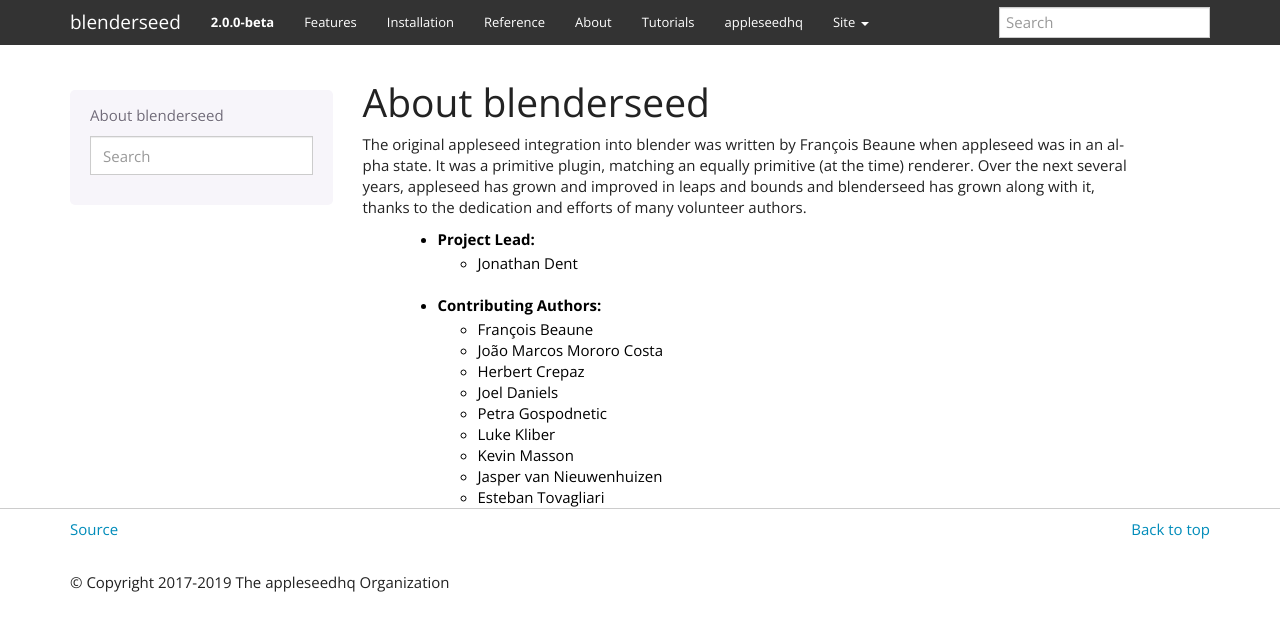
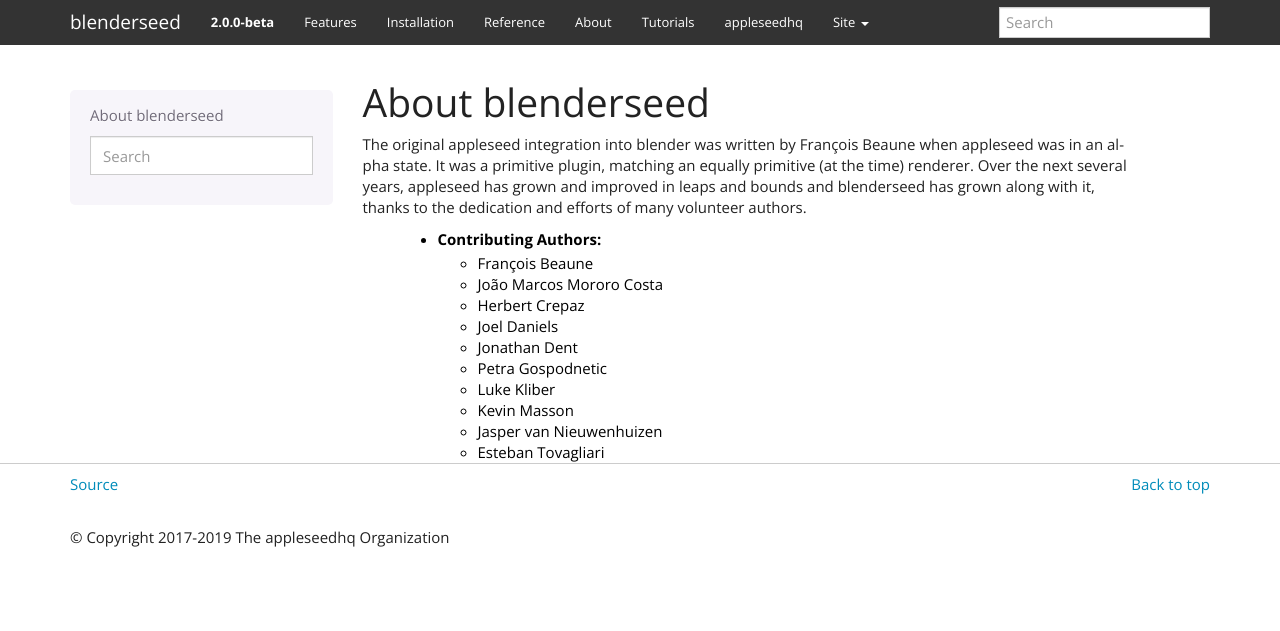
Before and after one commit to appleseedhq/blenderseed, a Sphinx documentation site: the page built from docs/about.rst, in a window 1280 px wide. Shown: the top 631 px of the page. Built offline with Sphinx 7.4.7, drawn with Linux system fonts in a browser that asks for light colours.

Commit message:
Update about.rst

```diff
--- a/docs/about.rst
+++ b/docs/about.rst
@@ -2,15 +2,13 @@
 =================
 
 The original appleseed integration into blender was written by François Beaune when appleseed was in an alpha state. It was a primitive plugin, matching an equally primitive (at the time) renderer.  Over the next several years, appleseed has grown and improved in leaps and bounds and blenderseed has grown along with it, thanks to the dedication and efforts of many volunteer authors.
-
-    - Project Lead:
-        - Jonathan Dent
 
     - Contributing Authors:
         - François Beaune
         - João Marcos Mororo Costa
         - Herbert Crepaz
         - Joel Daniels
+        - Jonathan Dent
         - Petra Gospodnetic
         - Luke Kliber
         - Kevin Masson
```
